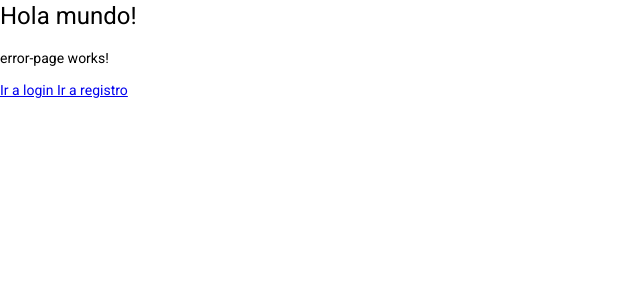
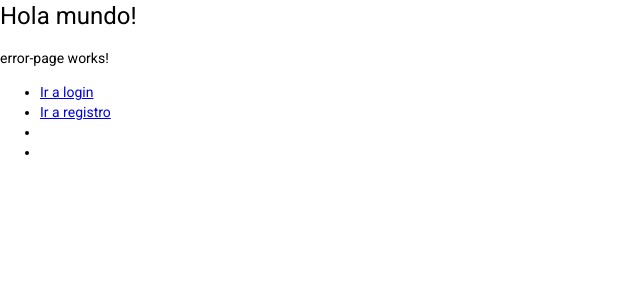
Before and after one commit to AdriFC/heroesApp-ANGULAR, an Angular app: page /404 in a window 1280 px wide. Shown: the top 300 px of the page, without its empty margins (0-640 px from the left). Built offline with nearby package versions, Linux system fonts and the light colour scheme.

Commit message:
Terminadas rutas hijas

```diff
--- a/src/app/app-routing.module.ts
+++ b/src/app/app-routing.module.ts
@@ -7,6 +7,10 @@
   {
     path: 'auth',
     loadChildren: () => import('./auth/auth.module').then( m=>m.AuthModule )
+  },
+  {
+    path: 'heroes',
+    loadChildren: () => import('./heroes/heroes.module').then( m=>m.HeroesModule )
   },
   {
     path: '404',
--- /dev/null
+++ b/src/app/heroes/heroes-routing.module.ts
@@ -0,0 +1,33 @@
+import { NgModule } from '@angular/core';
+import { RouterModule, Routes } from '@angular/router';
+
+import { AgregarComponent } from './pages/agregar/agregar.component';
+import { BuscarComponent } from './pages/buscar/buscar.component';
+import { HeroeComponent } from './pages/heroe/heroe.component';
+import { HomeComponent } from './pages/home/home.component';
+import { ListadoComponent } from './pages/listado/listado.component';
+
+const rutas: Routes = [
+  {
+    path: '',
+    component: HomeComponent,
+    children: [
+      { path: 'listado', component: ListadoComponent },
+      { path: 'agregar', component: AgregarComponent },
+      { path: 'editar/:id', component: AgregarComponent },
+      { path: 'buscar', component: BuscarComponent },
+      { path: ':id', component: HeroeComponent },
+      { path: '**', redirectTo: 'listado' },
+    ]
+  }
+];
+
+@NgModule({
+  imports: [
+    RouterModule.forChild( rutas )
+  ],
+  exports: [
+    RouterModule
+  ]
+})
+export class HeroesRoutingModule { }
--- a/src/app/heroes/heroes.module.ts
+++ b/src/app/heroes/heroes.module.ts
@@ -1,5 +1,7 @@
 import { NgModule } from '@angular/core';
 import { CommonModule } from '@angular/common';
+
+import { HeroesRoutingModule } from './heroes-routing.module';
 
 import { AgregarComponent } from './pages/agregar/agregar.component';
 import { BuscarComponent } from './pages/buscar/buscar.component';
@@ -18,7 +20,8 @@
     ListadoComponent
   ],
   imports: [
-    CommonModule
+    CommonModule,
+    HeroesRoutingModule
   ]
 })
 export class HeroesModule { }
--- a/src/app/heroes/pages/home/home.component.html
+++ b/src/app/heroes/pages/home/home.component.html
@@ -1 +1,4 @@
-<p>home works!</p>
+<h1>HeroesApp</h1>
+<hr>
+
+<router-outlet></router-outlet>
--- a/src/app/shared/error-page/error-page.component.html
+++ b/src/app/shared/error-page/error-page.component.html
@@ -1,9 +1,16 @@
 <p>error-page works!</p>
 
-<a routerLink="/auth/login">
-    Ir a login
-</a>
+<ul>
+  <li>
+    <a routerLink="/auth/login">Ir a login</a>
+  </li>
+  <li>
+    <a routerLink="/auth/registro">Ir a registro</a>
+  </li>
+  <li>
 
-<a routerLink="/auth/registro">
-  Ir a registro
-</a>
+  </li>
+  <li>
+
+  </li>
+</ul>
```
